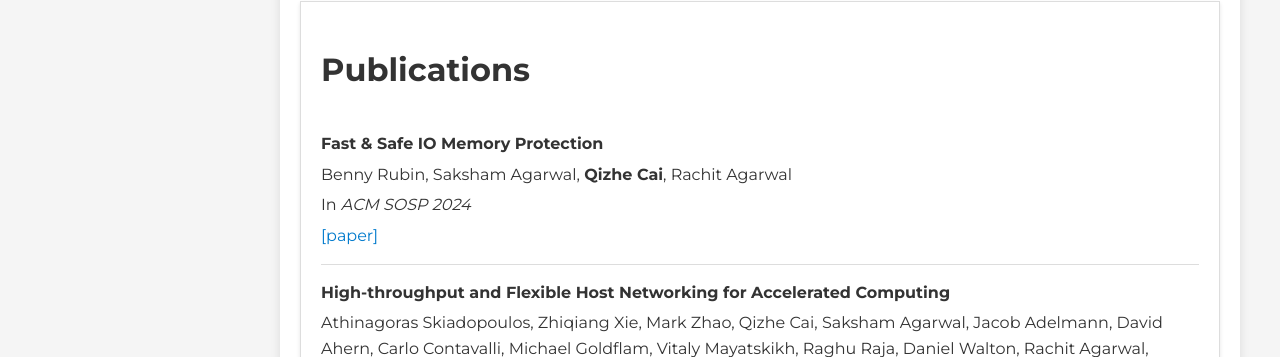
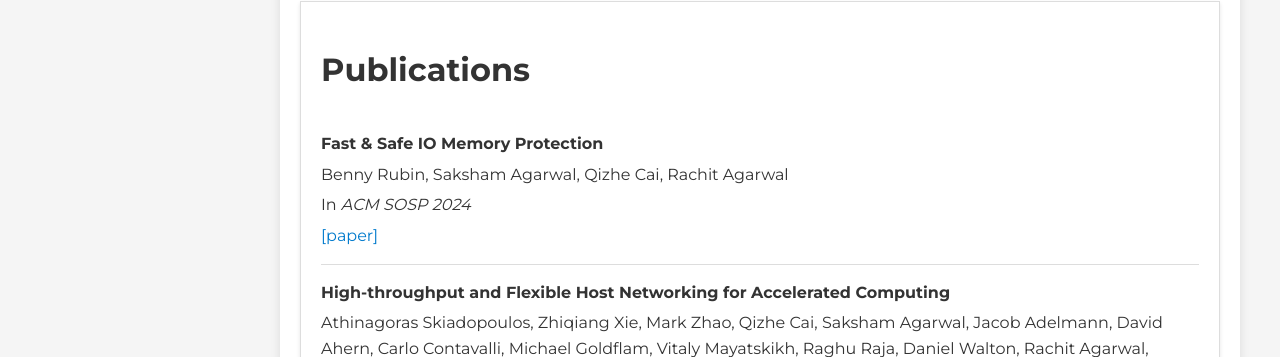
Before and after one commit to qizhe/qizhe.github.io, a Jekyll site: the page built from index.md, in a window 1280 px wide and 900 px high, scrolled down 985 px. Shown: the part 95-452 px from the top of the window. Built offline with Jekyll 4.4.1, drawn with Linux system fonts in a browser that asks for light colours.

Commit message:
remove b

```diff
--- a/index.md
+++ b/index.md
@@ -29,7 +29,7 @@
   <h1 id="publications">Publications</h1>
   <div class="publication">
     <p><strong>Fast & Safe IO Memory Protection</strong></p>
-    <p>Benny Rubin, Saksham Agarwal, <b>Qizhe Cai</b>, Rachit Agarwal</p>
+    <p>Benny Rubin, Saksham Agarwal, Qizhe Cai, Rachit Agarwal</p>
     <p>In <i>ACM SOSP 2024</i></p>
     <p><a href="{{ '' | relative_url }}">[paper]</a></p>
   </div>
```
